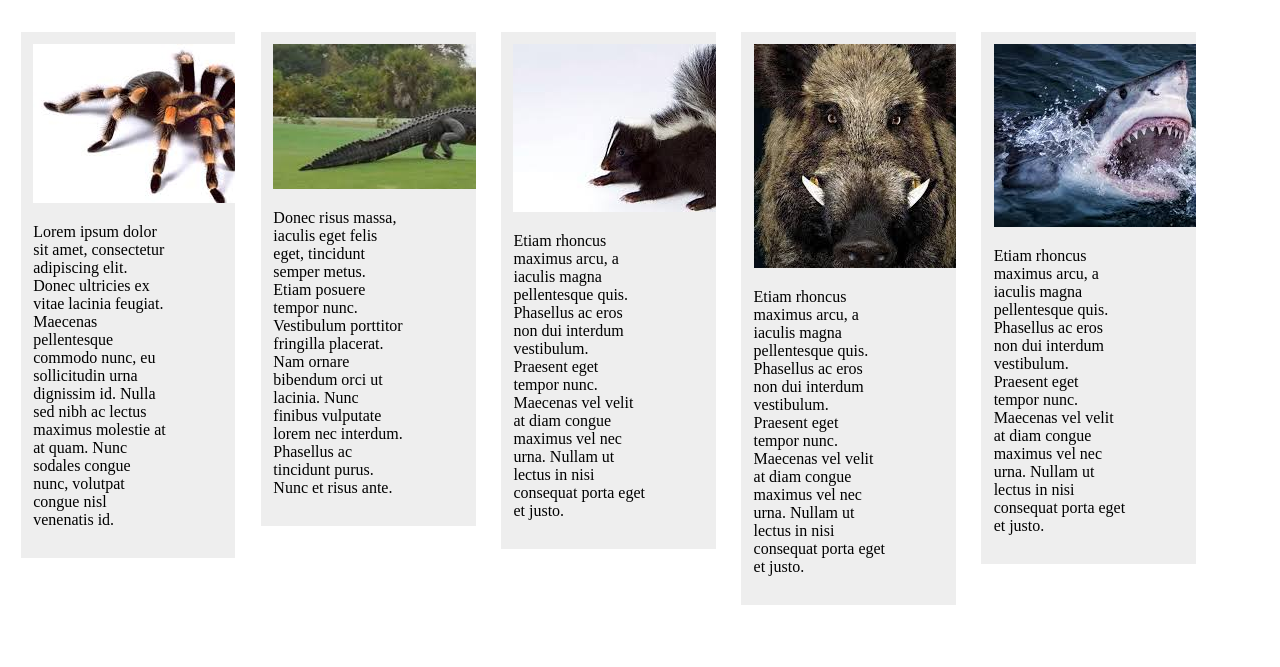
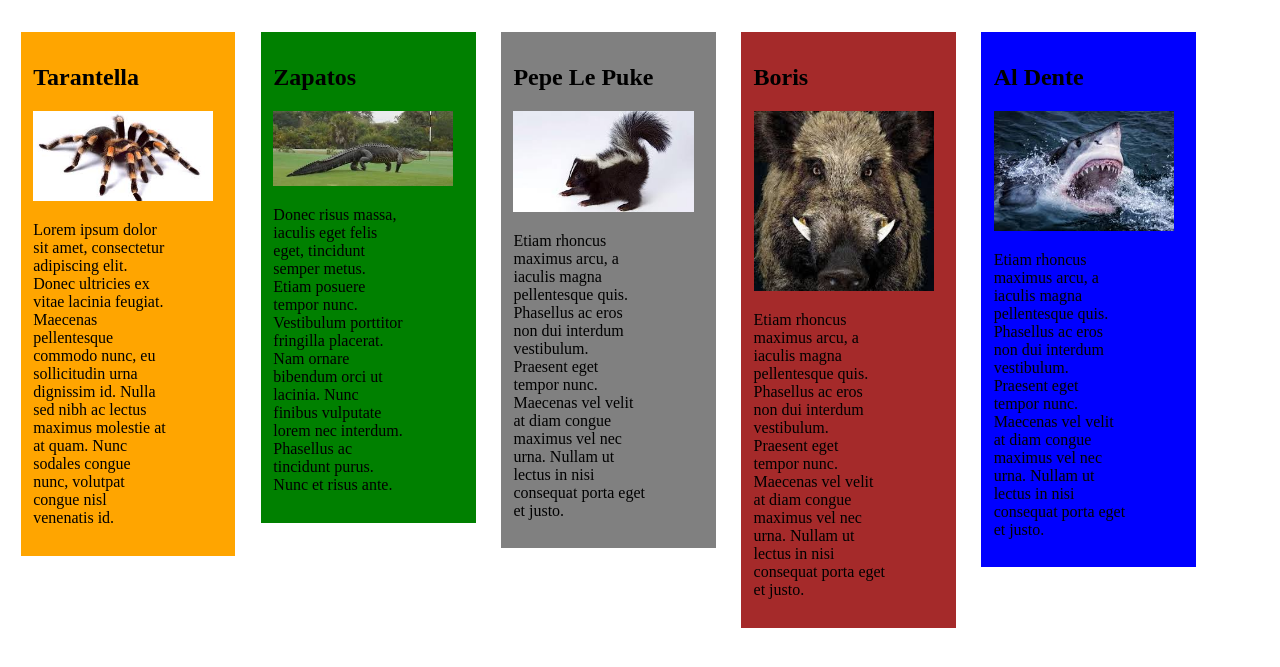
Before and after one commit to gitasong/animal-shelter, a plain HTML site: page index.html in a window 1280 px wide. Shown: the part 61-728 px from the top of the page. Drawn offline with Linux system fonts and the light colour scheme.

Commit message:
add colored background for each animal

```diff
--- a/css/styles.css
+++ b/css/styles.css
@@ -12,9 +12,33 @@ body {
   width: 15%;
   margin: 1%;
   padding: 1%;
-  background-color: #eeeeee;
 }
 
+.column-bg1 {
+  background-color: orange;
+}
+
+.column-bg2 {
+  background-color: green;
+}
+
+.column-bg3 {
+  background-color: gray;
+}
+
+.column-bg4 {
+  background-color: brown;
+}
+
+.column-bg5 {
+  background-color: blue;
+}
+
+img {
+  max-width: 95%;
+  width: auto;
+  height: auto;
+}
 div p {
   width: 70%;
 }
--- a/index.html
+++ b/index.html
@@ -7,27 +7,31 @@
 <body>
   <h1>Fleabag Animal Shelter</h1>
   <div class="container">
-    <div class="column">
+    <div class="column column-bg1">
+      <h2>Tarantella</h2>
       <img src="img/tarantula.jpg">
       <p>Lorem ipsum dolor sit amet, consectetur adipiscing elit. Donec ultricies ex vitae lacinia feugiat. Maecenas pellentesque commodo nunc, eu sollicitudin urna dignissim id. Nulla sed nibh ac lectus maximus molestie at at quam. Nunc sodales congue nunc, volutpat congue nisl venenatis id.</p>
     </div>
-    <div class="column">
+    <div class="column column-bg2">
+      <h2>Zapatos</h2>
       <img src="img/alligator.jpg">
       <p>Donec risus massa, iaculis eget felis eget, tincidunt semper metus. Etiam posuere tempor nunc. Vestibulum porttitor fringilla placerat. Nam ornare bibendum orci ut lacinia. Nunc finibus vulputate lorem nec interdum. Phasellus ac tincidunt purus. Nunc et risus ante.</p>
     </div>
-    <div class="column">
+    <div class="column column-bg3">
+      <h2>Pepe Le Puke</h2>
       <img src="img/skunk.jpg">
       <p>Etiam rhoncus maximus arcu, a iaculis magna pellentesque quis. Phasellus ac eros non dui interdum vestibulum. Praesent eget tempor nunc. Maecenas vel velit at diam congue maximus vel nec urna. Nullam ut lectus in nisi consequat porta eget et justo.</p>
     </div>
-    <div class="column">
+    <div class="column column-bg4">
+      <h2>Boris</h2>
       <img src="img/boar.jpg">
       <p>Etiam rhoncus maximus arcu, a iaculis magna pellentesque quis. Phasellus ac eros non dui interdum vestibulum. Praesent eget tempor nunc. Maecenas vel velit at diam congue maximus vel nec urna. Nullam ut lectus in nisi consequat porta eget et justo.</p>
     </div>
-    <div class="column">
+    <div class="column column-bg5">
+      <h2>Al Dente</h2>
       <img src="img/shark.jpg">
       <p>Etiam rhoncus maximus arcu, a iaculis magna pellentesque quis. Phasellus ac eros non dui interdum vestibulum. Praesent eget tempor nunc. Maecenas vel velit at diam congue maximus vel nec urna. Nullam ut lectus in nisi consequat porta eget et justo.</p>
     </div>
-    <br style="clear: left;" />
   </div>
 </body>
 </html>
```
